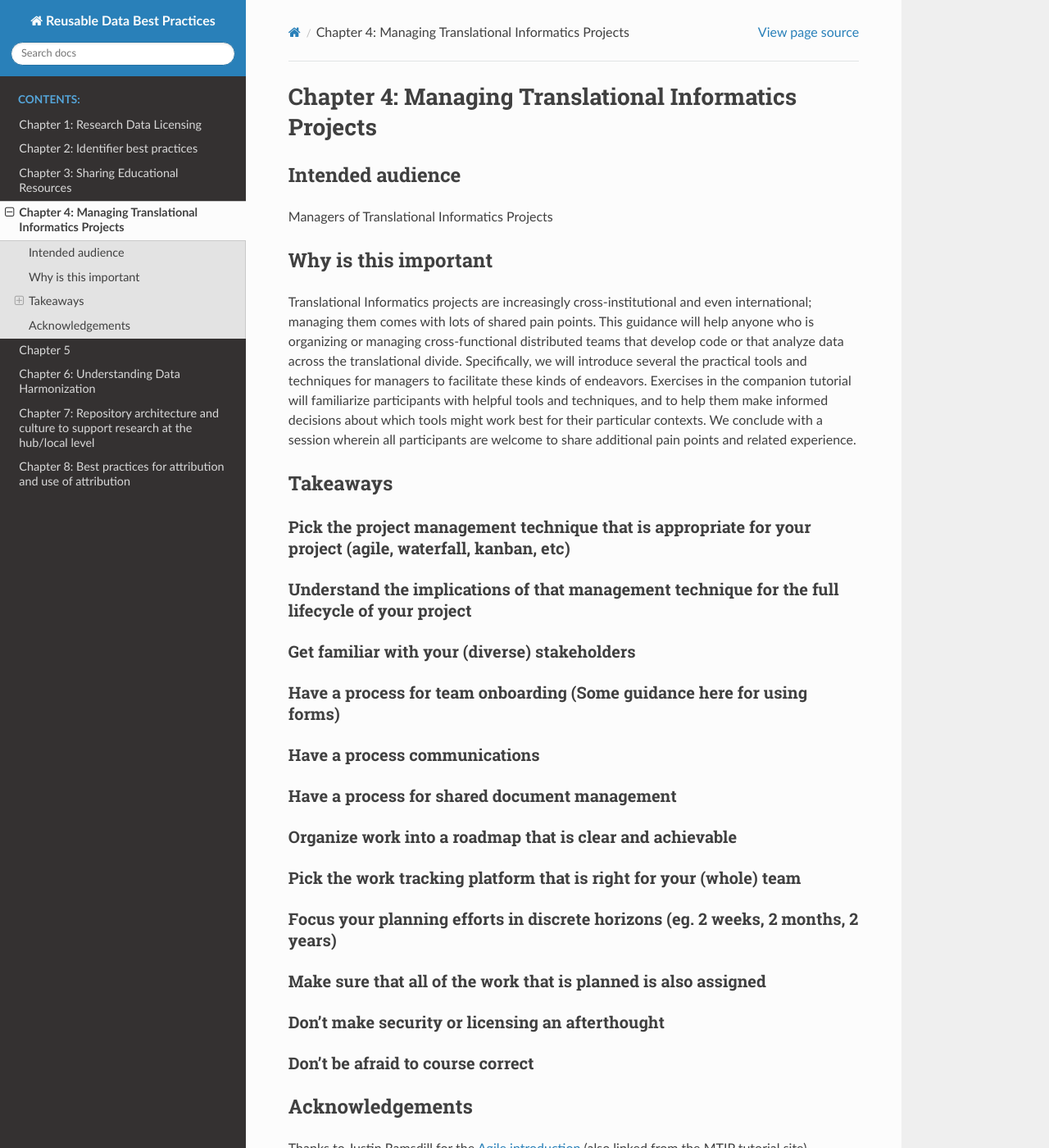
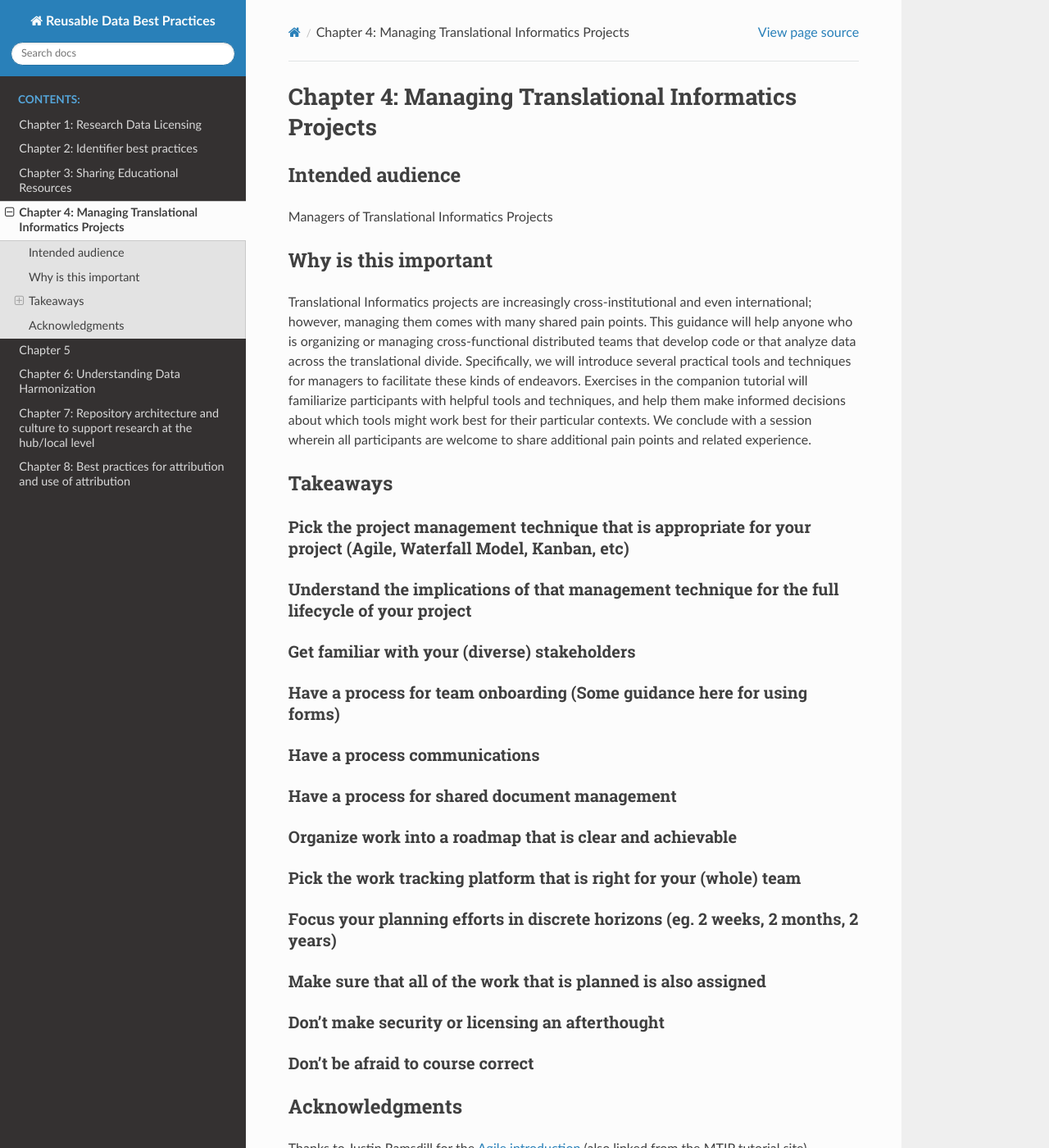
Before and after one commit to data2health/informatics-playbook, a Sphinx documentation site: the page built from docs/chapters/chapter_4.md, in a window 1280 px wide and 1400 px high. Shown: the whole window at 82% size. Built offline with Sphinx 7.4.7 and the Read the Docs theme 2.0.0, drawn with Linux system fonts in a browser that asks for light colours.

Commit message:
Update chapter_4.md

```diff
--- a/docs/chapters/chapter_4.md
+++ b/docs/chapters/chapter_4.md
@@ -4,11 +4,11 @@
 Managers of Translational Informatics Projects
 
 ## Why is this important
-Translational Informatics projects are increasingly cross-institutional and even international; managing them comes with lots of shared pain points. This guidance will help anyone who is organizing or managing cross-functional distributed teams that develop code or that analyze data across the translational divide. Specifically, we will introduce several the practical tools and techniques for managers to facilitate these kinds of endeavors. Exercises in the companion tutorial will familiarize participants with helpful tools and techniques, and to help them make informed decisions about which tools might work best for their particular contexts. We conclude with a session wherein all participants are welcome to share additional pain points and related experience.
+Translational Informatics projects are increasingly cross-institutional and even international; however, managing them comes with many shared pain points. This guidance will help anyone who is organizing or managing cross-functional distributed teams that develop code or that analyze data across the translational divide. Specifically, we will introduce several practical tools and techniques for managers to facilitate these kinds of endeavors. Exercises in the companion tutorial will familiarize participants with helpful tools and techniques, and help them make informed decisions about which tools might work best for their particular contexts. We conclude with a session wherein all participants are welcome to share additional pain points and related experience.
 
 ## Takeaways
 
-#### Pick the project management technique that is appropriate for your project (agile, waterfall, kanban, etc)
+#### Pick the project management technique that is appropriate for your project (Agile, Waterfall Model, Kanban, etc)
 #### Understand the implications of that management technique for the full lifecycle of your project
 #### Get familiar with your (diverse) stakeholders
 #### Have a process for team onboarding (Some guidance here for using forms)
@@ -22,5 +22,5 @@ Translational Informatics projects are increasingly cross-institutional and even
 #### Don't be afraid to course correct
 
 
-## Acknowledgements
+## Acknowledgments
 Thanks to Justin Ramsdill for the [Agile introduction](https://docs.google.com/presentation/d/1WbOkxvHcecftLYahxpeNJHbvNdQEbOPbIHf1pDPCwgU/edit#slide=id.p1) (also linked from the MTIP tutorial site).
```
